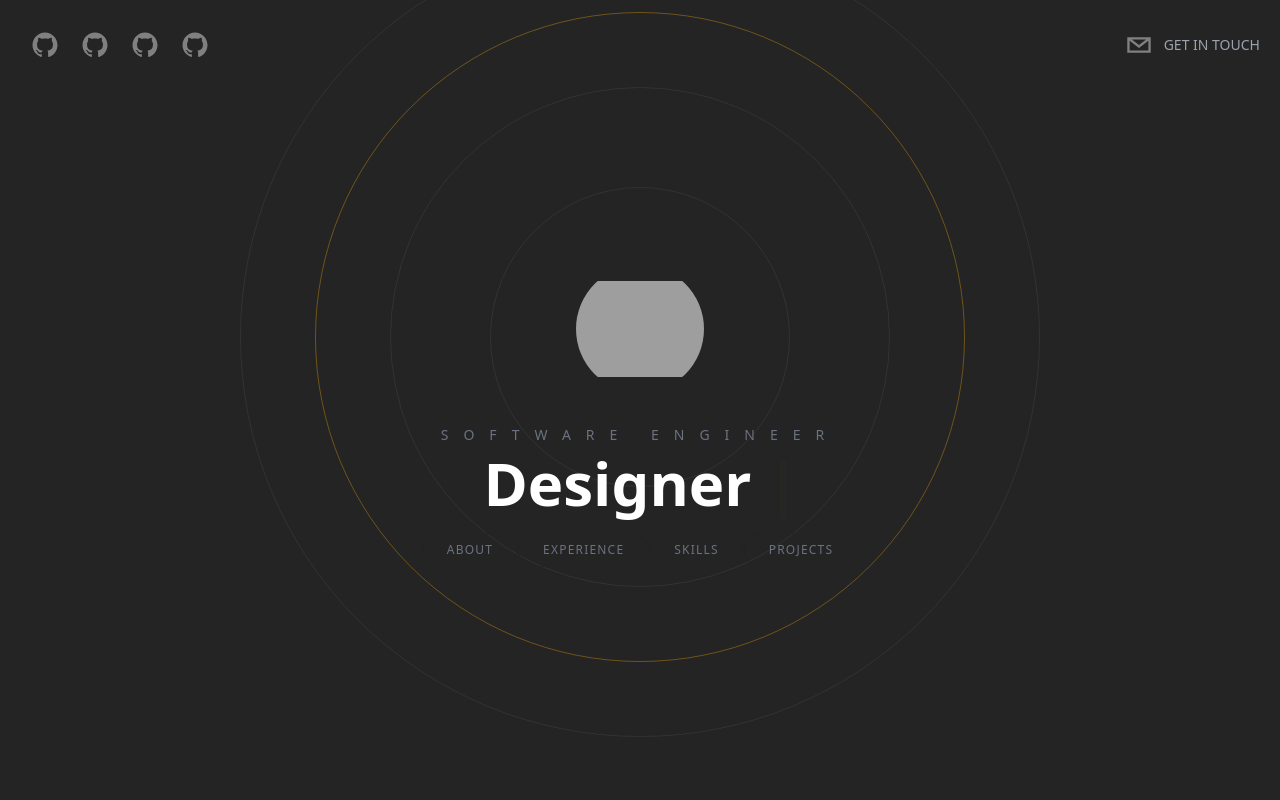
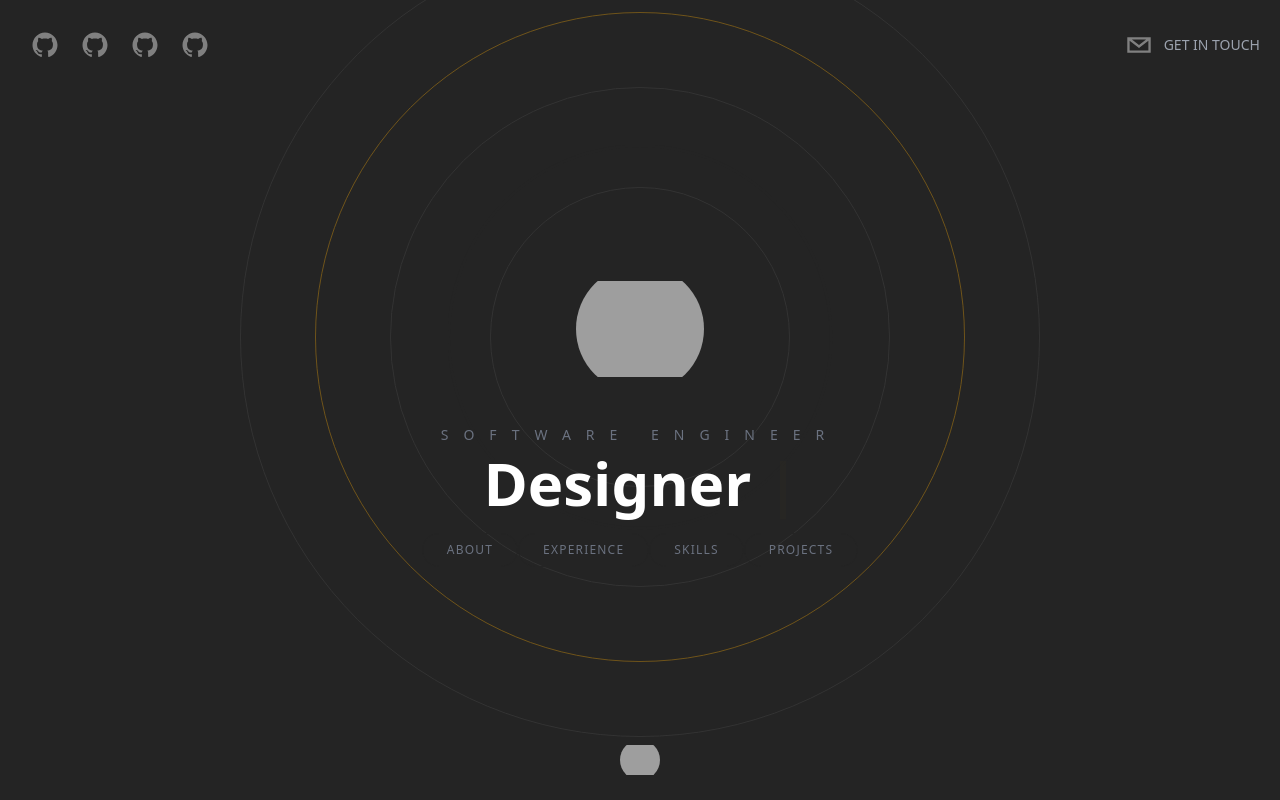
Before and after one commit to twistedTongues/portfolio, a Next.js app: page / in a window 1280 px wide. Built offline with nearby package versions, Linux system fonts and the light colour scheme; grey boxes are pictures that could not be loaded.

Commit message:
added-tohomebutton-modified-scrollbar

```diff
--- a/components/Header.tsx
+++ b/components/Header.tsx
@@ -1,6 +1,7 @@
 import React from "react";
 import { SocialIcon } from "react-social-icons";
 import { motion } from "framer-motion";
+import Link from "next/link";
 
 export const Header = (props: {}) => {
   return (
@@ -37,6 +38,7 @@ export const Header = (props: {}) => {
         />
       </motion.div>
 
+      <Link href="#contact">
         <motion.div
           initial={{ x: 500, opacity: 0, scale: 0.5 }}
           animate={{ x: 0, opacity: 1, scale: 1 }}
@@ -53,6 +55,7 @@ export const Header = (props: {}) => {
             Get in Touch
           </p>
         </motion.div>
+      </Link>
     </header>
   );
 };
--- a/components/Projects.tsx
+++ b/components/Projects.tsx
@@ -19,7 +19,8 @@ export const Projects = (props: {}) => {
 
       <div
         className="relative w-full flex overflow-x-scroll overflow-y-hidden snap-x
-        snap-mandatory z-20"
+        snap-mandatory z-20 scrollbar scrollbar-thin scrollbar-track-gray-400/20
+        scrollbar-thumb-[#F7AB0A]/80"
       >
         {projects.map((project, i) => (
           <div
--- a/components/WorkExperience.tsx
+++ b/components/WorkExperience.tsx
@@ -17,7 +17,11 @@ export const WorkExperience = (props: {}) => {
       >
         experience
       </h3>
-      <div className="w-full flex space-x-5 overflow-x-scroll p-10 snap-x snap-mandatory">
+      <div
+        className="w-full flex space-x-5 overflow-x-scroll p-10 snap-x
+        snap-mandatory scrollbar scrollbar-thin scrollbar-track-gray-400/20
+        scrollbar-thumb-[#F7AB0A]/80"
+      >
         <ExperienceCard />
         <ExperienceCard />
         <ExperienceCard />
--- a/next.config.js
+++ b/next.config.js
@@ -3,7 +3,7 @@ const nextConfig = {
   reactStrictMode: true,
   swcMinify: true,
   images: {
-    domains: ["cdn.sanity.io", "upload.wikimedia.org"],
+    domains: ["cdn.sanity.io", "upload.wikimedia.org", "i.imgur.com"],
   },
 };
 
--- a/package.json
+++ b/package.json
@@ -26,6 +26,7 @@
     "eslint": "8.26.0",
     "eslint-config-next": "13.0.0",
     "postcss": "^8.4.18",
+    "tailwind-scrollbar": "^2.0.1",
     "tailwindcss": "^3.2.1",
     "typescript": "4.8.4"
   }
--- a/pages/index.tsx
+++ b/pages/index.tsx
@@ -1,4 +1,7 @@
 import Head from "next/head";
+import Link from "next/link";
+import Image from "next/image";
+import { motion } from "framer-motion";
 import { About } from "../components/About";
 import { ContactMe } from "../components/ContactMe";
 import { Header } from "../components/Header";
@@ -9,7 +12,11 @@ import { WorkExperience } from "../components/WorkExperience";
 
 export default function Home() {
   return (
-    <div className="bg-[rgb(36,36,36)] text-white h-screen snap-y snap-mandatory overflow-y-scroll overflow-x-hidden z-0">
+    <div
+      className="bg-[rgb(36,36,36)] text-white h-screen snap-y
+      snap-mandatory overflow-y-scroll overflow-x-hidden z-0 scrollbar
+      scrollbar-track-gray-400/20 scrollbar-thumb-[#F7AB0A]/80"
+    >
       <Head>
         <title>TwistedTongues Portfolio</title>
       </Head>
@@ -39,6 +46,24 @@ export default function Home() {
       <section id="contact" className="snap-start">
         <ContactMe />
       </section>
+
+      <Link href="#hero">
+        <footer className="sticky bottom-5 w-full cursor-pointer">
+          <motion.div
+            initial={{ opacity: 0 }}
+            whileInView={{ opacity: 1 }}
+            className="mx-auto cursor-pointer h-10 w-10 filter grayscale hover:grayscale-0"
+          >
+            <Image
+              priority
+              className="rounded-full object-contain"
+              fill
+              alt="home-button"
+              src="https://i.imgur.com/e2yvD6A.png"
+            />
+          </motion.div>
+        </footer>
+      </Link>
     </div>
   );
 }
--- a/tailwind.config.js
+++ b/tailwind.config.js
@@ -7,5 +7,5 @@ module.exports = {
   theme: {
     extend: {},
   },
-  plugins: [],
+  plugins: [require("tailwind-scrollbar")],
 };
```
Also changed, not shown: 1 other file (tests, documents, lock files or other folders). Lines whose indentation alone changed are shown as unchanged.
